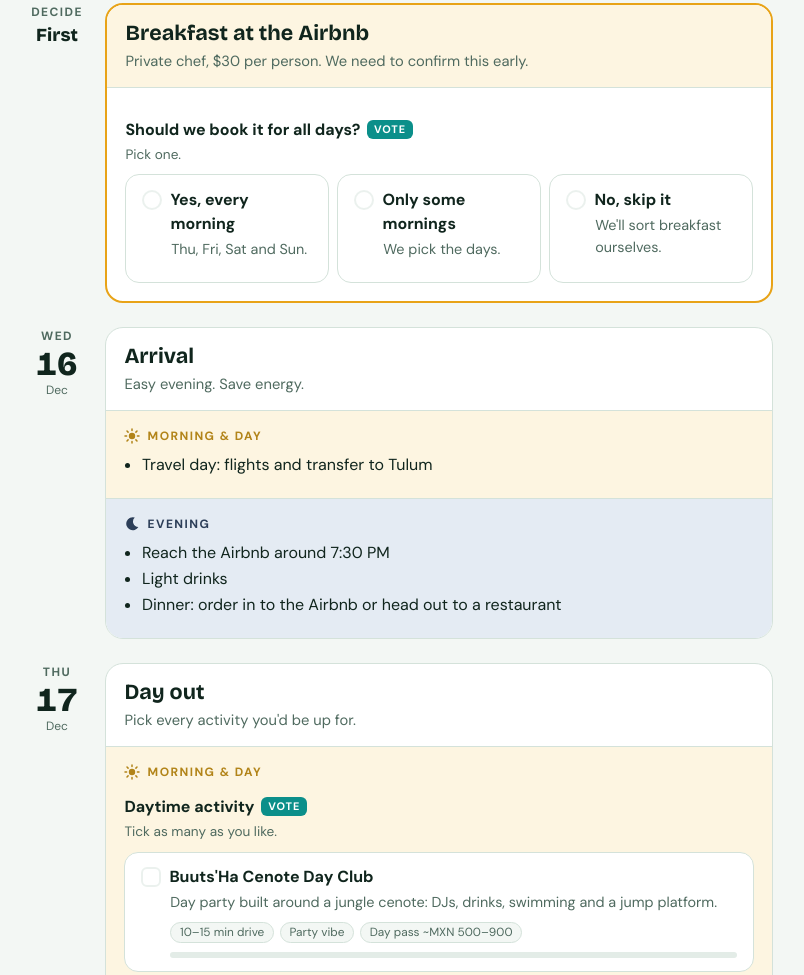
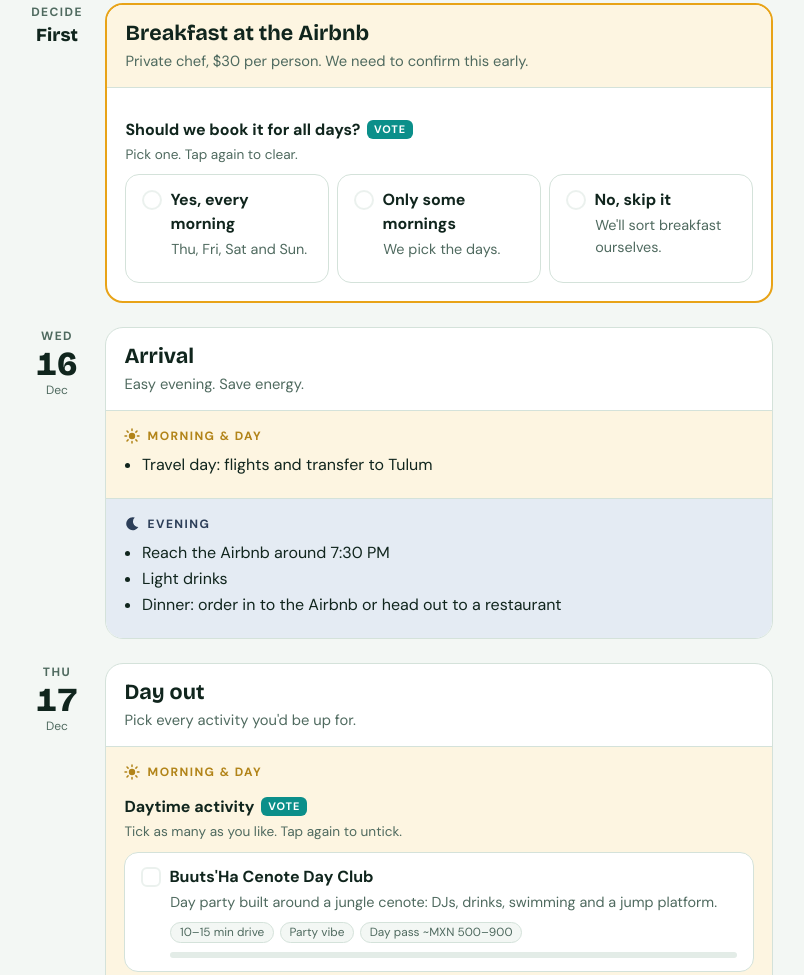
Before and after one commit to suvidhabs/tulum-trip, a plain HTML site: page index.html in a window 1280 px wide. Shown: the part 629-1604 px from the top of the page, without its empty margins (241-1045 px from the left). Drawn offline with nearby package versions, Linux system fonts and the light colour scheme; no server answers.

Commit message:
Allow clearing single-choice votes by tapping again
Co-Authored-By: Claude Opus 5.5 <noreply@anthropic.com>
Claude-Session: https://claude.ai/code/session_01WWub1swS1XbQTgyjKDHwv3

```diff
--- a/index.html
+++ b/index.html
@@ -288,7 +288,7 @@ const GROUPS = {
 
 const DAYS = [
   {dow:"Decide", num:"First", mon:"", urgent:true, title:"Breakfast at the Airbnb", sub:"Private chef, $30 per person. We need to confirm this early.",
-   any:{vote:{g:"breakfast", q:"Should we book it for all days?", hint:"Pick one."}}},
+   any:{vote:{g:"breakfast", q:"Should we book it for all days?", hint:"Pick one. Tap again to clear."}}},
   {dow:"Wed", num:"16", title:"Arrival", sub:"Easy evening. Save energy.",
    am:{plan:["Travel day: flights and transfer to Tulum"]},
    pm:{plan:["Reach the Airbnb around 7:30 PM","Light drinks","Dinner: order in to the Airbnb or head out to a restaurant"]}},
@@ -297,7 +297,7 @@ const DAYS = [
    pm:{plan:["Dinner: order in to the Airbnb or head out to a restaurant"]}},
   {dow:"Fri", num:"18", title:"Pool day and party", sub:"",
    am:{plan:["Yoga class at the Airbnb","Brunch","Pool time and pickleball"]},
-   pm:{feature:{h:"Party", p:"Option: Gitano. A table is about $1,500 and includes food and drinks."}, vote:{g:"fri_pm", q:"Are you in for the party?", hint:"Pick one."}}},
+   pm:{feature:{h:"Party", p:"Option: Gitano. A table is about $1,500 and includes food and drinks."}, vote:{g:"fri_pm", q:"Are you in for the party?", hint:"Pick one. Tap again to clear."}}},
   {dow:"Sat", num:"19", title:"Beach club and Airbnb party", sub:"",
    am:{plan:["Beach club day: Taboo or Bagatelle"]},
    pm:{feature:{h:"Private Airbnb party", p:"Private bartender, Mexican dinner, drinks, and music. Can also head out later."}}},
@@ -340,7 +340,7 @@ function optCard(g, o){
   const selected = G.multi ? S.mine[g].includes(o.id) : S.mine[g]===o.id;
   const lab=el("label","opt"+(G.multi?"":" radio")+(selected?" sel":"")+(canAct()?"":" locked"));
   const input=document.createElement("input");
-  input.type=G.multi?"checkbox":"radio"; input.name=g; input.id=g+"-"+o.id; input.value=o.id;
+  input.type="checkbox"; input.name=g; input.id=g+"-"+o.id; input.value=o.id;
   input.checked=selected; input.disabled=!canAct();
   input.addEventListener("change",()=>choose(g,o.id));
   lab.appendChild(input);
@@ -376,7 +376,7 @@ function slot(kind, data){
   if (data.vote){
     const G=GROUPS[data.vote.g];
     if (data.vote.q){ const q=el("p","q",data.vote.q); q.appendChild(el("span","vote-tag","Vote")); s.appendChild(q); }
-    s.appendChild(el("p","hint", data.vote.hint || "Tick as many as you like."));
+    s.appendChild(el("p","hint", data.vote.hint || "Tick as many as you like. Tap again to untick."));
     const box=el("div","opts"+(G.layout==="two"?" two":""));
     box.dataset.group=data.vote.g;
     box.setAttribute("role","group");
@@ -498,7 +498,7 @@ function choose(g, id){
   if (!canAct()) return;
   const G=GROUPS[g];
   if (G.multi){ const set=new Set(S.mine[g]); set.has(id)?set.delete(id):set.add(id); S.mine[g]=[...set]; }
-  else S.mine[g]=id;
+  else S.mine[g] = S.mine[g]===id ? null : id;
   if (S.myId) S.votes.set(S.myId,{...S.mine});
   render(); scheduleSave(300);
   if (id==="other" && G.otherField && S.mine[g].includes?.("other")) setTimeout(()=>$(G.otherField).focus(),0);
```
